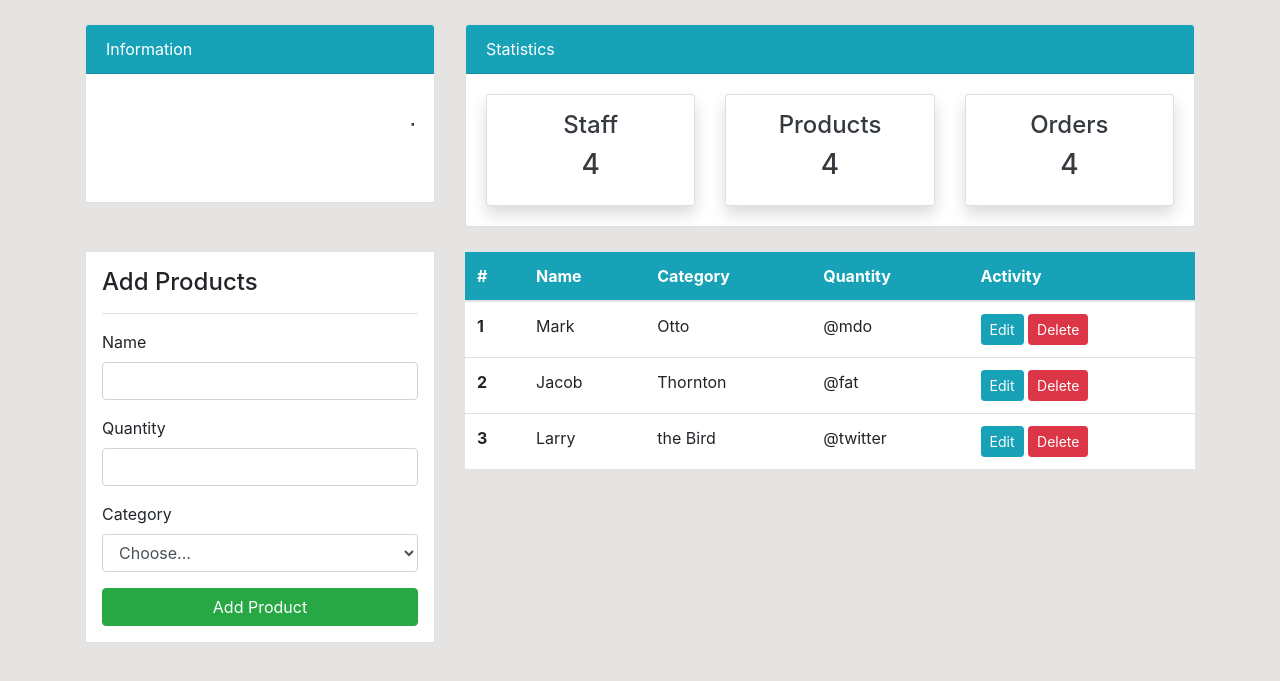
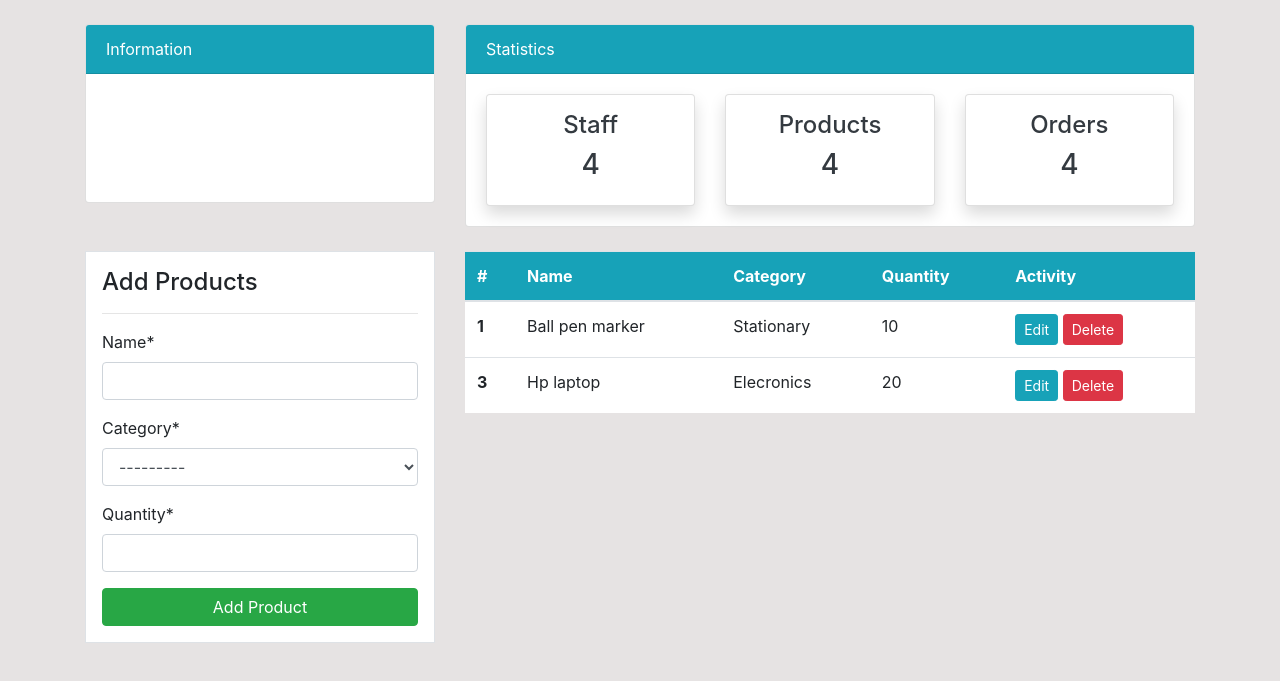
Before and after one commit to Abdifatahibrahi/Inventory-Management-System, a Django app: page /product/ in a window 1280 px wide. Shown: the part 56-737 px from the top of the page. Run offline with Django 4.2, Linux system fonts and the light colour scheme; a user stored in the database is signed in; data comes from the database, SQL or seed files in the repository; both versions use the stored data as it was after the commit; parts of the project's set-up code (start-up, migrations or seed data) failed here and were passed over; some libraries are stand-ins or nearby versions.

Commit message:
Added crud functionalities

```diff
--- /dev/null
+++ b/dashboard/forms.py
@@ -0,0 +1,9 @@
+from attr import field
+from django import forms
+from .models import Product
+
+
+class ProductForm(forms.ModelForm):
+    class Meta:
+        model = Product
+        fields = "__all__"
--- a/dashboard/urls.py
+++ b/dashboard/urls.py
@@ -5,5 +5,6 @@
     path('dashboard', views.index, name='dashboard-index'),
     path('staff/', views.staff, name='dashboard-staff'),
     path('product/', views.product, name='dashboard-product'),
+    path('product/delete/<int:pk>', views.delete_product, name='delete-product'),
     path('order/', views.order, name='dashboard-order'),
 ]
--- a/dashboard/views.py
+++ b/dashboard/views.py
@@ -1,6 +1,8 @@
-from django.shortcuts import render
+from django.shortcuts import redirect, render
 from django.http import HttpResponse
 from django.contrib.auth.decorators import login_required
+from .models import Product
+from .forms import ProductForm
 
 
 @login_required(login_url='user-login')
@@ -13,8 +15,32 @@
 
 @login_required(login_url='user-login')
 def product(request):
-    return render(request, 'dashboard/product.html')
+    items = Product.objects.all()
+    form = ProductForm()
+
+    if request.method == 'POST':
+        form = form = ProductForm(request.POST)
+        if form.is_valid():
+            form.save()
+            return redirect('dashboard-product')
+    else:
+        form = form = ProductForm()
+    context = {
+        'items': items,
+        'form': form
+    }
+    return render(request, 'dashboard/product.html', context)
 
 @login_required(login_url='user-login')
 def order(request):
     return render(request, 'dashboard/order.html')
+
+
+def delete_product(request, pk):
+    item = Product.objects.get(id=pk)
+
+    if request.method == 'POST':
+        item.delete()
+        return redirect("dashboard-product")
+
+    return render(request, 'dashboard/product_delete.html')
--- a/templates/dashboard/product.html
+++ b/templates/dashboard/product.html
@@ -1,7 +1,7 @@
 
 {% extends 'partials/base.html' %}
 {% block title %}Product Page{% endblock title %}
-
+{% load crispy_forms_tags %}
 {% block content %}
 
 {% include 'partials/topnav.html' %}
@@ -14,23 +14,9 @@
             <div class="border bg-white p-3">
                 <h4>Add Products</h4>
                 <hr>
-                <form action="">
-                    <div class="form-group">
-                        <label for="exampleInputEmail1">Name</label>
-                        <input type="email" class="form-control" id="exampleInputEmail1"
-                            aria-describedby="emailHelp">
-                    </div>
-                    <div class="form-group">
-                        <label for="exampleInputPassword1">Quantity</label>
-                        <input type="password" class="form-control" id="exampleInputPassword1">
-                    </div>
-                    <div class="form-group ">
-                        <label for="inputState">Category</label>
-                        <select id="inputState" class="form-control">
-                            <option selected>Choose...</option>
-                            <option>...</option>
-                        </select>
-                    </div>
+                <form method="POST">
+                    {% csrf_token %}
+                    {{ form|crispy }}
 
                     <input class="btn btn-success btn-block" type="submit" value="Add Product">
 
@@ -49,36 +35,19 @@
                     </tr>
                 </thead>
                 <tbody>
+                    {% for item in items  %}
                     <tr>
-                        <th scope="row">1</th>
-                        <td>Mark</td>
-                        <td>Otto</td>
-                        <td>@mdo</td>
+                        <th scope="row">{{ item.id }}</th>
+                        <td>{{item.name}}</td>
+                        <td>{{item.category}}</td>
+                        <td>{{item.quantity}}</td>
                         <td>
                             <a class="btn btn-info btn-sm" href="">Edit</a>
-                            <a class="btn btn-danger btn-sm" href="">Delete</a>
+                            <a class="btn btn-danger btn-sm" href="{% url 'delete-product' item.id %}">Delete</a>
                         </td>
                     </tr>
-                    <tr>
-                        <th scope="row">2</th>
-                        <td>Jacob</td>
-                        <td>Thornton</td>
-                        <td>@fat</td>
-                        <td>
-                            <a class="btn btn-info btn-sm" href="">Edit</a>
-                            <a class="btn btn-danger btn-sm" href="">Delete</a>
-                        </td>
-                    </tr>
-                    <tr>
-                        <th scope="row">3</th>
-                        <td>Larry</td>
-                        <td>the Bird</td>
-                        <td>@twitter</td>
-                        <td>
-                            <a class="btn btn-info btn-sm" href="">Edit</a>
-                            <a class="btn btn-danger btn-sm" href="">Delete</a>
-                        </td>
-                    </tr>
+                    {% endfor %}
+
                 </tbody>
             </table>
         </div>
```
Also changed, not shown: templates/dashboard/product_delete.html (added, +24 -0 lines), db.sqlite3.
